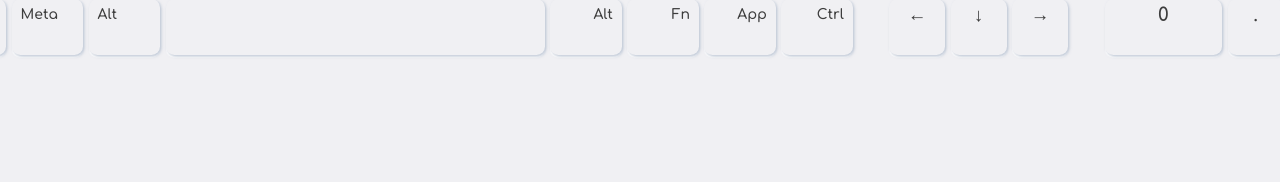
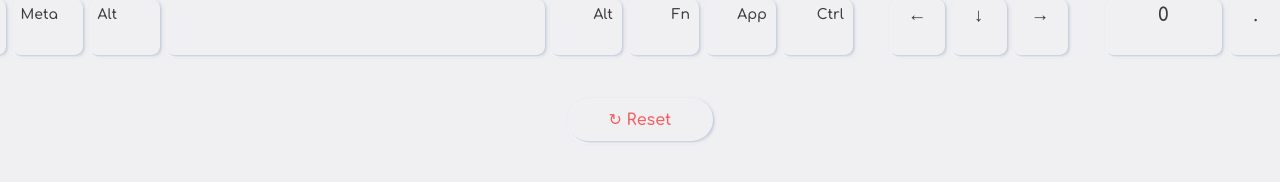
Before and after one commit to ESalfinger/keycheck, a Next.js app: page / in a window 1280 px wide. Shown: the part 588-770 px from the top of the page. Built offline with nearby package versions, Linux system fonts and the light colour scheme.

Commit message:
added reset button and corresponding css

```diff
--- /dev/null
+++ b/components/ResetButton.js
@@ -0,0 +1,9 @@
+import styles from "./ResetButton.module.sass";
+
+export function ResetButton(props) {
+    return (
+        <div className={styles.resetButton} >
+            ↻ Reset
+        </div>
+    );
+}
--- /dev/null
+++ b/components/ResetButton.module.sass
@@ -0,0 +1,26 @@
+@import "data/variables"
+
+.resetButton
+  display: flex
+  flex-direction: row
+  justify-content: center
+  align-content: flex-start
+  align-items: center
+  margin: $key-size / 2 $key-size / 10 $key-size / 10 $key-size / 10
+  height: $key-size / 1.3
+  width: $key-size * 2.6
+  border-radius: $key-radius * 4
+  cursor: pointer
+
+  //Neumorphism styling
+  font-family: $comfortaa
+  font-size: $key-size / 3.5
+  text-align: center
+  background-color: #f0f0f3
+  box-shadow: $shadow-spacing $shadow-spacing $shadow-blur rgba(166, 180, 200, 0.7), $shadow-spacing*-1 -$shadow-spacing*-1 $shadow-blur rgba(255, 255, 255, 0.8)
+  color: #f45e61
+
+  &.active
+    background: rgba(#68DEB3, .5)
+    box-shadow: inset $shadow-spacing $shadow-spacing $shadow-blur rgba(#68DEB3, 0.7), inset $shadow-spacing*-1 -$shadow-spacing*-1 $shadow-blur rgba(#68DEB3, 0.8)
+    font-size: $key-size / 3 * $standard-multiplicator
--- a/pages/index.js
+++ b/pages/index.js
@@ -3,6 +3,7 @@ import {Selection} from "../components/Selection";
 import {useState} from "react";
 import {Logo} from "../components/Logo";
 import fullSize from "../data/100p.json";
+import {ResetButton} from "../components/ResetButton";
 
 const containerStyle = {
     display: "flex",
@@ -31,6 +32,7 @@ function Home() {
             background-color: #f0f0f3;
         }
       `}</style>
+        <ResetButton/>
     </div>
 }
 
```
